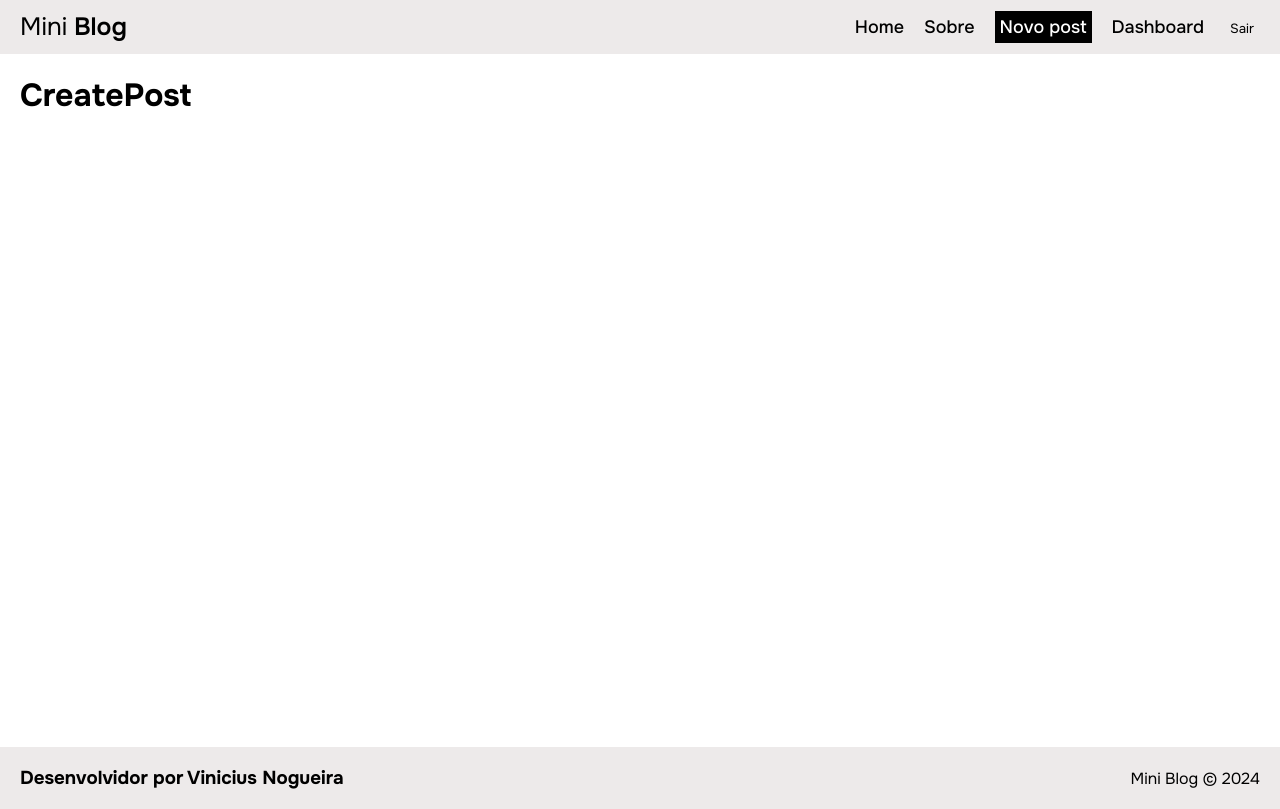
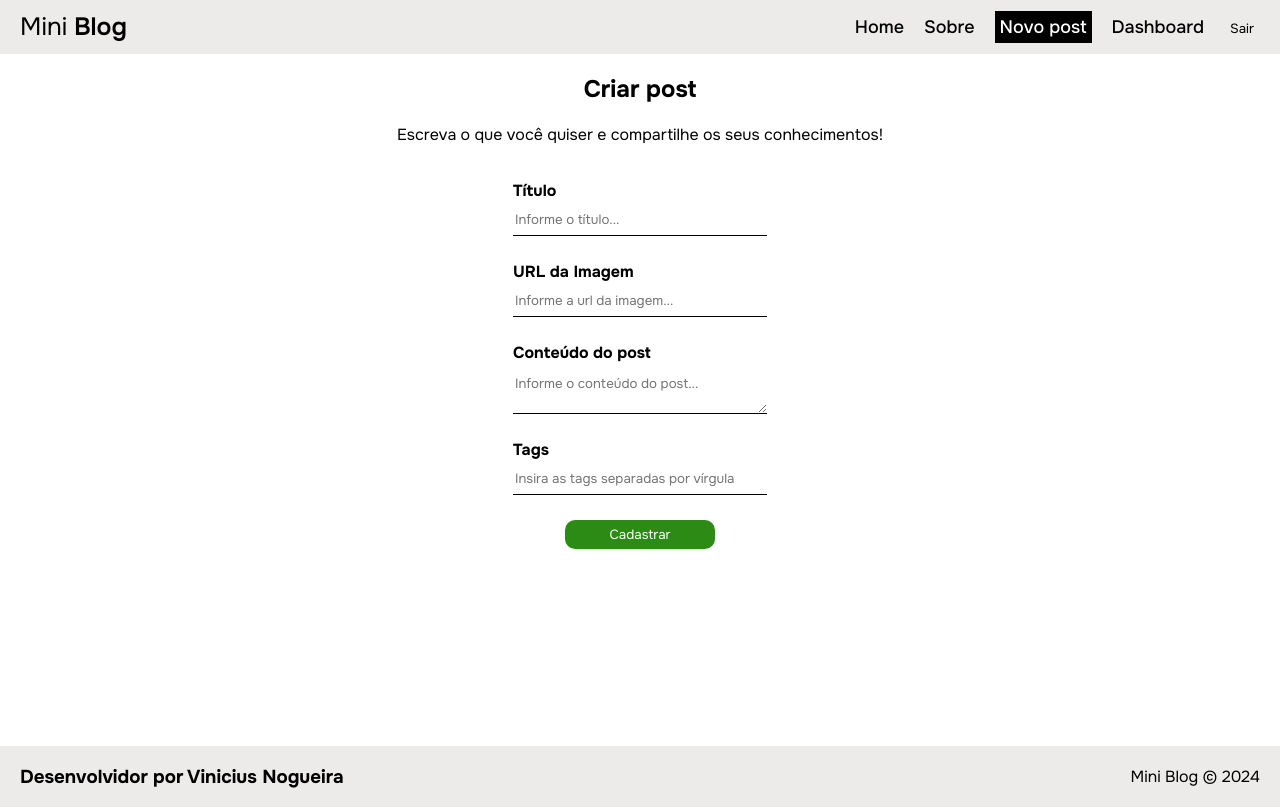
Before and after one commit to xVini777x/miniblog, a React (Create React App) app: page /posts/create in a window 1280 px wide. Built offline with nearby package versions, Linux system fonts and the light colour scheme; no server answers; sample sign-in values are in the browser's storage.

Commit message:
novas alterações gerais

```diff
--- a/src/App.css
+++ b/src/App.css
@@ -13,6 +13,11 @@
   border-radius: 10px;
 }
 
+.btn-dark{
+  background: #000;
+  border-radius: initial;
+}
+
 .error{
   color: #020101;
   background: rgb(239 175 175);
--- /dev/null
+++ b/src/hooks/useInsertDocument.js
@@ -0,0 +1,64 @@
+import { useState, useEffect, useReducer } from "react";
+import { db } from "../firebase/config";
+import { collection, addDoc, Timestamp } from "firebase/firestore";
+
+const initialState = {
+  loading: null,
+  error: null,
+};
+
+const insertReducer = (state, action) => {
+  switch (action.type) {
+    case "LOADING":
+      return { loading: true, error: null };
+    case "INSERTED_DOC":
+      return { loading: false, error: null };
+    case "ERROR":
+      return { loading: false, error: action.payload };
+    default:
+      return state;
+  }
+};
+
+export const useInsertDocument = (docCollection) => {
+  const [response, dispatch] = useReducer(insertReducer, initialState);
+
+  // deal with memory leak
+  const [cancelled, setCancelled] = useState(false);
+
+  const checkCancelBeforeDispatch = (action) => {
+    if (!cancelled) {
+      dispatch(action);
+    }
+  };
+
+  const insertDocument = async (document) => {
+    checkCancelBeforeDispatch({
+      type: "LOADING",
+    });
+
+    try {
+      const newDocument = { ...document, createdAt: Timestamp.now() };
+      const insertedDocument = await addDoc(
+        collection(db, docCollection),
+        newDocument
+      );
+
+      checkCancelBeforeDispatch({
+        type: "INSERTED_DOC",
+        payload: insertedDocument,
+      });
+    } catch (error) {
+      checkCancelBeforeDispatch({
+        type: "ERROR",
+        payload: error.message,
+      });
+    }
+  };
+
+/*   useEffect(() => {
+    return () => setCancelled(true);
+  }, []); */
+
+  return { insertDocument, response };
+};
--- a/src/pages/CreatePost/CreatePost.js
+++ b/src/pages/CreatePost/CreatePost.js
@@ -1,9 +1,120 @@
-import styles from './CreatePost.module.css'
+import styles from "./CreatePost.module.css";
+
+import { useState } from "react";
+
+import { useNavigate } from "react-router-dom";
+import { useAuthValue } from "../../context/AuthContext";
+import { useInsertDocument } from "../../hooks/useInsertDocument";
 
 function CreatePost() {
+  const [title, setTitle] = useState("");
+  const [image, setImage] = useState("");
+  const [body, setBody] = useState("");
+  const [tags, setTags] = useState([]);
+  const [FormError, setFormError] = useState("");
+
+  const { user } = useAuthValue();
+
+  const { insertDocument, response } = useInsertDocument("posts");
+
+  const navigate = useNavigate();
+
+  const handleSubmit = (e) => {
+    e.preventDefault();
+    setFormError("");
+
+    // validate image url
+    try {
+      new URL(image);
+    } catch (error) {
+      setFormError("A imagem precisa ser uma URL");
+    }
+
+    // criar o array de tags
+    const tagsArray = tags.split(",").map((tag) => tag.trim().toLowerCase());
+
+    // checar todos os valores
+
+    if (!title || !image || !tags || !body) {
+      setFormError("Por favor, preencha todos os campos!");
+    }
+
+    if (FormError) return;
+
+    insertDocument({
+      title,
+      image,
+      body,
+      tagsArray,
+      uid: user.uid,
+      createdBy: user.displayName,
+    });
+
+    // redirect to home page
+
+    navigate("/");
+  };
+
   return (
-    <div>
-      <h1>CreatePost</h1>
+    <div className={styles.CreatePost}>
+      <h2 className={styles.title}>Criar post</h2>
+      <p className={styles.TextInicial}>
+        Escreva o que você quiser e compartilhe os seus conhecimentos!
+      </p>
+      <form onSubmit={handleSubmit} className={styles.FormCreatePost}>
+        <label className={styles.FormCreatePost__label}>
+          <span>Título</span>
+          <input
+            type="text"
+            name="title"
+            required
+            placeholder="Informe o título..."
+            onChange={(e) => setTitle(e.target.value)}
+            value={title}
+          />
+        </label>
+        <label className={styles.FormCreatePost__label}>
+          <span>URL da Imagem</span>
+          <input
+            type="text"
+            name="image"
+            required
+            placeholder="Informe a url da imagem..."
+            onChange={(e) => setImage(e.target.value)}
+            value={image}
+          />
+        </label>
+        <label className={styles.FormCreatePost__label}>
+          <span>Conteúdo do post</span>
+          <textarea
+            type="text"
+            name="body"
+            required
+            placeholder="Informe o conteúdo do post..."
+            onChange={(e) => setBody(e.target.value)}
+            value={body}
+          ></textarea>
+        </label>
+        <label className={styles.FormCreatePost__label}>
+          <span>Tags</span>
+          <input
+            type="text"
+            name="tags"
+            required
+            placeholder="Insira as tags separadas por vírgula"
+            onChange={(e) => setTags(e.target.value)}
+            value={tags}
+          />
+        </label>
+        {!response.loading && <button className="btn">Cadastrar</button>}
+        {response.loading && (
+          <button disabled className="btn">
+            Aguarde...
+          </button>
+        )}
+      </form>
+      {response.error && <p className="error">{response.error}</p>}
+      {FormError && <p className="error">{FormError}</p>}
     </div>
   );
 }
--- a/src/pages/CreatePost/CreatePost.module.css
+++ b/src/pages/CreatePost/CreatePost.module.css
@@ -0,0 +1,28 @@
+.CreatePost .title, .TextInicial{
+    text-align: center;
+    }
+
+    .FormCreatePost {
+        display: flex;
+        flex-direction: column;
+        gap: 25px;
+        align-items: center;
+        margin-top: 35px;
+    }
+
+    .FormCreatePost .FormCreatePost__label{
+        display: flex;
+        flex-direction: column;
+        gap: 10px;
+    }
+
+    .FormCreatePost .FormCreatePost__label span{
+        font-weight: 700;
+    }
+
+    .FormCreatePost .FormCreatePost__label input, textarea{
+        border: none;
+        border-bottom: 1px solid #000;
+        min-width: 250px;
+        padding-bottom: 8px;
+    }
--- a/src/pages/Home/Home.js
+++ b/src/pages/Home/Home.js
@@ -1,8 +1,44 @@
 // CSS
 import styles from "./Home.module.css";
 
+// hooks
+import { Link, useNavigate } from "react-router-dom";
+import { useState } from "react";
+
+// components
+
 const Home = () => {
-  return <h1>Home</h1>;
+  const [query, setQuery] = useState();
+  const [posts] = useState([]);
+
+  const handleSubmit = (e) => {
+    e.preventDefault();
+  };
+
+  return (
+    <div className={styles.home}>
+      <h1>Veja os nossos posts mais recentes</h1>
+      <form onSubmit={handleSubmit} className={styles.search_form}>
+        <input
+          type="text"
+          placeholder="Ou busque por tags..."
+          onChange={(e) => setQuery(e.target.value)}
+        />
+        <button className="btn btn-dark">Pesquisar</button>
+      </form>
+      <div>
+        <h1>Posts...</h1>
+        {posts && posts.length === 0 && (
+          <div className={styles.noposts}>
+            <p>Não foram encontrados posts</p>
+            <Link to="/posts/create" className="btn">
+              Criar primeiro post
+            </Link>
+          </div>
+        )}
+      </div>
+    </div>
+  );
 };
 
 export default Home;
--- a/src/pages/Home/Home.module.css
+++ b/src/pages/Home/Home.module.css
@@ -0,0 +1,33 @@
+.home{
+    display: flex;
+    flex-direction: column;
+    align-items: center;
+    justify-content: center;
+}
+
+.search_form {
+    max-width: 100%;
+    width: 60%;
+    display: flex;
+    justify-content: center;
+    margin-bottom: 2em;
+}
+
+.search_form input {
+    margin-right: 10px;
+    width: 50%;
+    border: 0;
+    border-bottom: 1px solid #00000036;
+    padding-bottom: 10px;
+}
+
+.noposts{
+    text-align: center;
+}
+.noposts p{
+    margin-bottom: 1.5em;
+}
+
+.noposts a {
+    padding: 10px 25px;
+}
```
Also changed, not shown: src/hooks/useFetchDocuments.js (added, +17 -0 lines).
